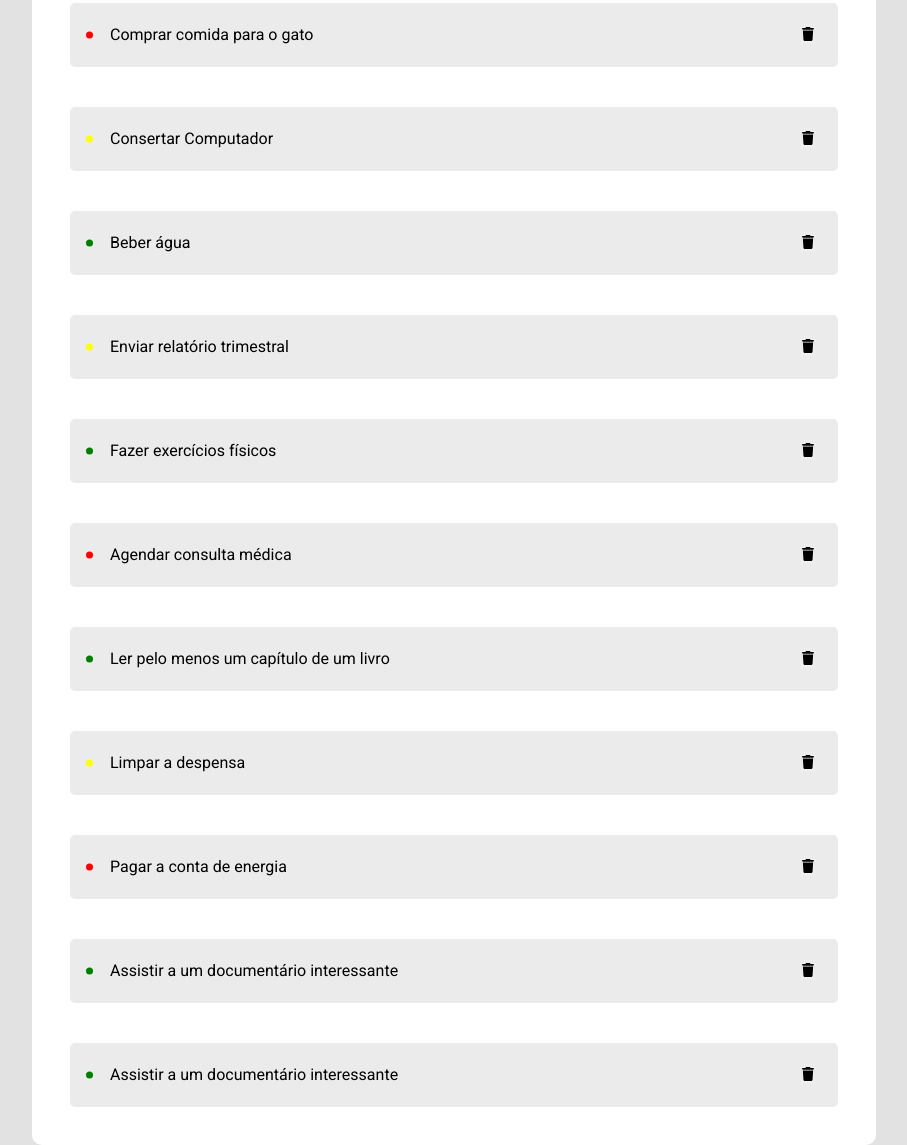
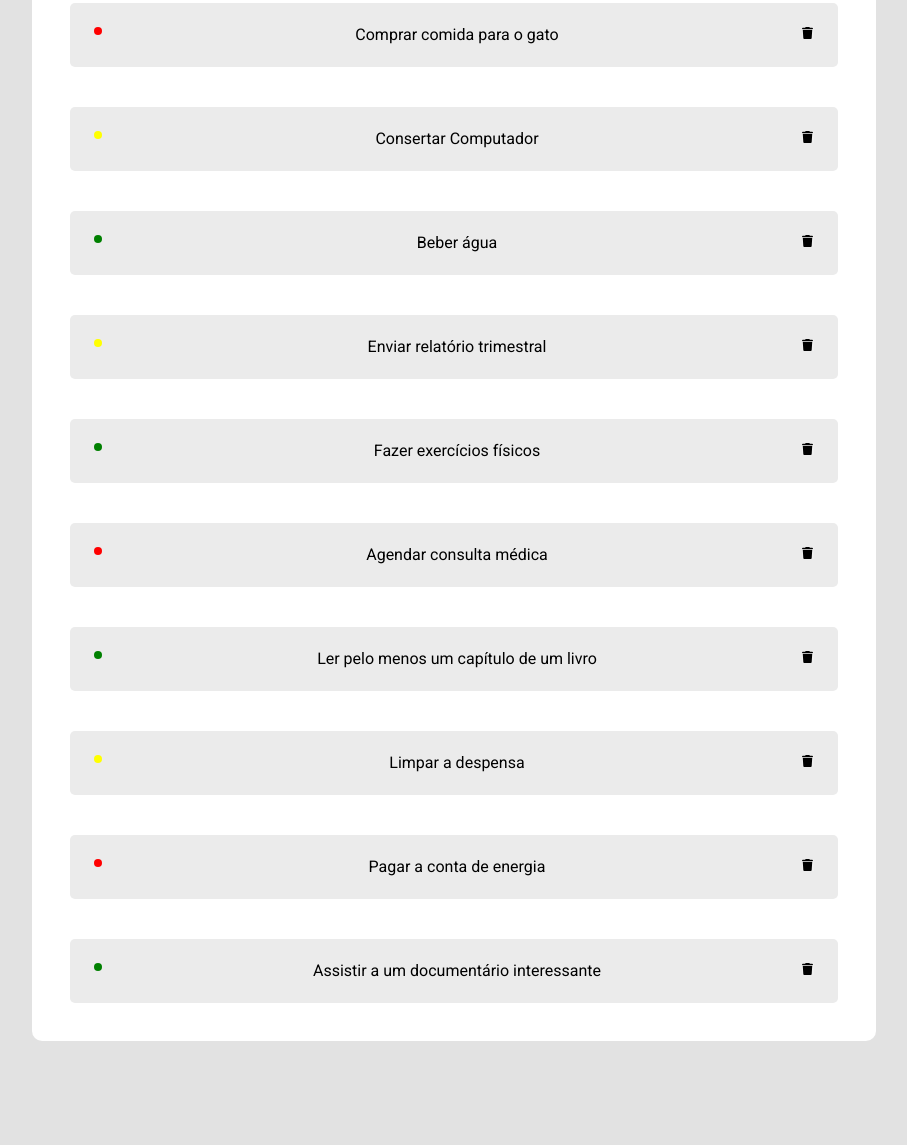
Before and after one commit to jhtcoelho/m3-objetivo1-jhtcoelho, a plain HTML site: page index.html in a window 1280 px wide. Shown: the part 500-1645 px from the top of the page, without its empty margins (186-1093 px from the left). After the commit the page ends 1541 px from the top, so only its background shows below. Drawn offline with Linux system fonts and the light colour scheme.

Commit message:
almost done
feito tarefa 01, tarefa 02 e tarefa 04

falta ajustar a tarefa 03

```diff
--- a/script.js
+++ b/script.js
@@ -1,63 +1,3 @@
-// const tasks = [
-//   {title: "Comprar comida para o gato", type: "Urgente"},
-//   {title: "Consertar Computador", type: "Importante"},
-//   {title: "Beber água", type: "Normal"},
-//   {title: "Enviar relatório trimestral", type: "Importante"},
-//   {title: "Fazer exercícios físicos", type: "Normal"},
-//   {title: "Agendar consulta médica", type: "Urgente"},
-//   {title: "Ler pelo menos um capítulo de um livro", type: "Normal"},
-//   {title: "Limpar a despensa", type: "Importante"},
-//   {title: "Pagar a conta de energia", type: "Urgente"},
-//   {title: "Assistir a um documentário interessante", type: "Normal"},
-// ];
-
-// function renderElements (task){
-//   let getList = document.querySelector("ul");
-//   getList.classList.add(tasks__list);
-
-//   task.forEach(element => {
-//     const taskItem = createTaskItem(task);
-
-//     getList.appendChild(taskItem);
-
-//   });
-
-// }
-
-// function createTaskItem (task){
-
-//   for (let i = 0; i < task.length; i++){
-
-//     let listItem = document.createElement("li");
-//     listItem.classList.add("task__item");
-
-//     let divs = document.createElement("div");
-//     divs.classList.add("task-info__container");
-
-
-//     let spans = document.createElement("span");
-//     if (task[i].type == "Urgente"){
-//       spans.classList.add("span-urgent");
-//     } else if (task[i].type == "Importante"){
-//       spans.classList.add("span-important");
-//     } else if (task[i].type == "Normal"){
-//       spans.classList.add("span-normal");
-//     }
-
-
-
-//     let paragraph = document.createElement("p");
-
-//     let deleteTask = document.createElement("button");
-//     deleteTask.classList.add("task__button--remove-task");
-
-//     listItem.appendChild(divs);
-//     divs.appendChild(spans);
-//     divs.appendChild(paragraph);
-//     listItem.appendChild(deleteTask);
-//   }
-// }
-
 const tasks = [
   { title: "Comprar comida para o gato", type: "Urgente" },
   { title: "Consertar Computador", type: "Importante" },
@@ -69,19 +9,17 @@ const tasks = [
   { title: "Limpar a despensa", type: "Importante" },
   { title: "Pagar a conta de energia", type: "Urgente" },
   { title: "Assistir a um documentário interessante", type: "Normal" },
-  { title: "Assistir a um documentário interessante", type: "Normal" },
 ];
 
 // Função para criar um elemento de tarefa
-function createTaskItem(task) {
+function createTaskItem(task, index) {
   const li = document.createElement('li');
   li.classList.add('task__item');
 
-  const div = document.createElement('div');
-  div.classList.add('task-info__container');
-
   const span = document.createElement('span');
   span.classList.add('task-type');
+
+  // Adicionar classe de estilo com base no tipo da tarefa
   if (task.type === 'Urgente') {
     span.classList.add('span-urgent');
   } else if (task.type === 'Importante') {
@@ -93,13 +31,17 @@ function createTaskItem(task) {
   const p = document.createElement('p');
   p.textContent = task.title;
 
-  div.appendChild(span);
-  div.appendChild(p);
-
   const button = document.createElement('button');
   button.classList.add('task__button--remove-task');
+  button.addEventListener('click', () => {
+    // Remover a tarefa do array pelo seu índice
+    tasks.splice(index, 1);
+    // Atualizar a lista de tarefas na tela
+    renderElements(tasks);
+  });
 
-  li.appendChild(div);
+  li.appendChild(span);
+  li.appendChild(p);
   li.appendChild(button);
 
   return li;
@@ -110,11 +52,39 @@ function renderElements(tasks) {
   const taskList = document.querySelector('.tasks__list');
   taskList.innerHTML = ''; // Limpar a lista antes de renderizar
 
-  tasks.forEach(task => {
-    const taskItem = createTaskItem(task);
+  tasks.forEach((task, index) => {
+    const taskItem = createTaskItem(task, index);
     taskList.appendChild(taskItem);
   });
 }
 
+// Função para adicionar uma nova tarefa
+function addTask() {
+  const titleInput = document.querySelector('#input_title');
+  const typeInput = document.querySelector('.form__input--priority');
+
+  const newTask = {
+    title: titleInput.value,
+    type: typeInput.value
+  };
+
+  // Adicionando a nova tarefa ao array
+  tasks.push(newTask);
+
+  // Renderizando novamente a lista de tarefas
+  renderElements(tasks);
+
+  // Limpar os campos de input
+  titleInput.value = '';
+  typeInput.value = '';
+}
+
+// Adicionar evento de clique ao botão "Adicionar Tarefa na Lista"
+const addButton = document.querySelector('.form__button--add-task');
+addButton.addEventListener('click', function(event) {
+  event.preventDefault(); // Prevenir o comportamento padrão do formulário
+  addTask();
+});
+
 // Chamar a função para renderizar os elementos
 renderElements(tasks);
--- a/style.css
+++ b/style.css
@@ -29,7 +29,7 @@ h2{
     flex-direction: row;
     align-items: center;
     margin: 0 20%;
-    width:100%;
+    width: 100%;
 }
 
 .header__input--search{
@@ -70,7 +70,6 @@ h2{
 
 #input_title {
     width: 50%;
-
 }
 
 .form__input--text{
@@ -121,38 +120,23 @@ h2{
     margin-top: 5vh;
     justify-content: space-between;
     position: relative;
+    padding: 3vh;
+    background-color: #ebebeb;
+    border-radius: 5px;
 }
 
-span::before {
-    position: absolute;
-    content: " ";
-    width: 7px;
-    height: 7px;
-    top: 50%;
-    transform: translateY(-50%);
-    left: 16px;
-    border-radius: 10px;
-    z-index: 10;
+.task-type {
+    width: 10px;
+    height: 10px;
+    border-radius: 50%;
+    margin-right: 10px;
 }
 
-
-.span-urgent:nth-child(1)::before {
-    background: red;
+.task-info__container {
+    display: flex;
+    align-items: center;
 }
 
-
-.span-important:nth-child(1)::before {
-    background: yellow;
-}
-
-.span-normal:nth-child(1)::before {
-    background: green;
-}
-
-
-.task-info__container {
-    margin-left: 16px;
-}
 .tasks__list{
     display: flex;
     flex-direction: column;
@@ -160,33 +144,27 @@ span::before {
 
 .task__button--remove-task{
     background-image: url(assets/trash-icon.svg);
+    width: 12px;
+    height: 12px;
     border: none;
     cursor: pointer;
     background-repeat: no-repeat;
 }
 
-.task__item {
-    background-color: #ebebeb;
-    border-radius: 5px;
-    padding: 3vh;
-}
-
-/* .span-urgent {
+.span-urgent {
+    background: red;
+    width: 8px;
     height: 8px;
-    width: 8px;
-    border-radius: 100%;
-    background-color: red;
 }
 
 .span-important {
+    background: yellow;
+    width: 8px;
     height: 8px;
+}
+
+.span-normal {
+    background: green;
     width: 8px;
-    border-radius: 100%;
-    background-color: yellow;
+    height: 8px;
 }
-.span-normal {
-    height: 8px;
-    width: 8px;
-    border-radius: 100%;
-    background-color: green;
-} */
```
